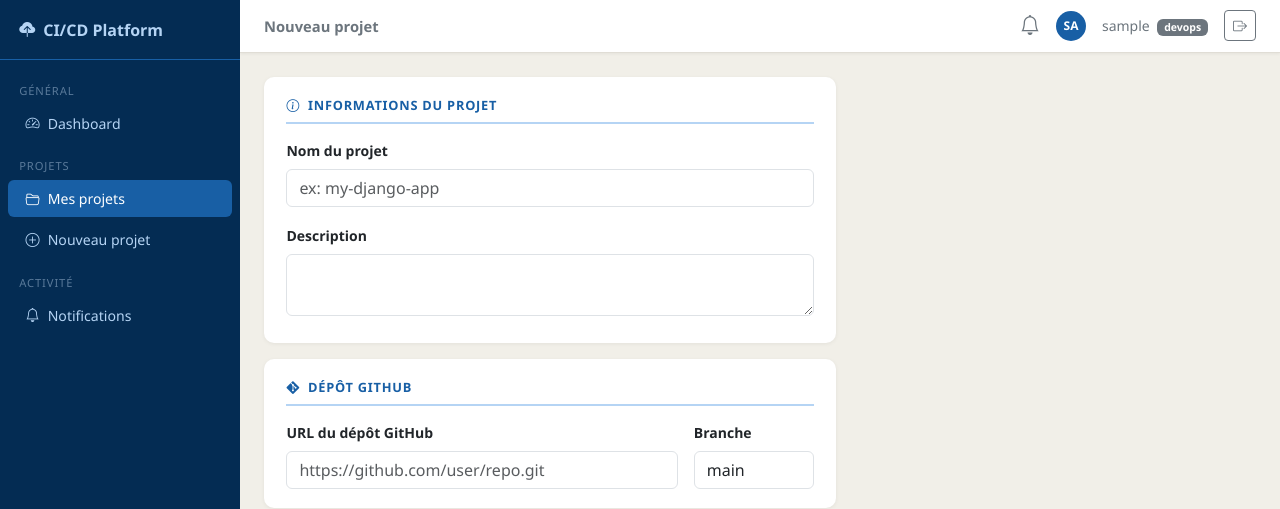
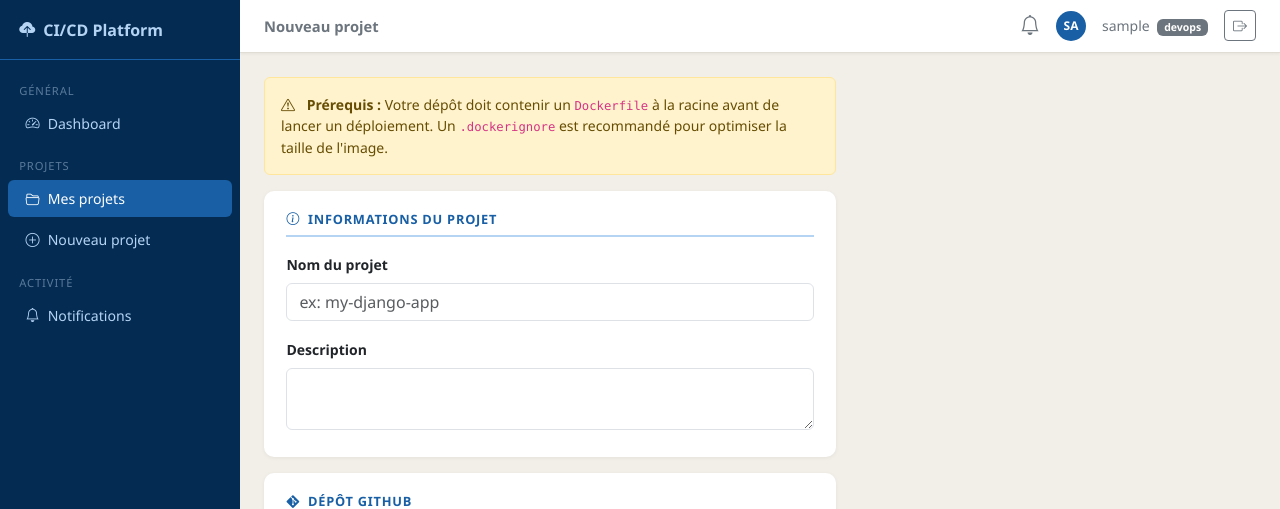
Before and after one commit to sa8aa/cicd-platform, a Django app: page /projects/new/ in a window 1280 px wide. Shown: the top 509 px of the page. Run offline with Django 5.2, Linux system fonts and the light colour scheme; the visitor is signed in with stand-in values (Sample User, id 1); data that the repository does not hold is empty.

Commit message:
Add warning alert for Dockerfile prerequisites
Added a warning alert about prerequisites for deployment.

```diff
--- a/templates/projects/form.html
+++ b/templates/projects/form.html
@@ -9,7 +9,13 @@
 
   <!-- LEFT COLUMN -->
   <div class="col-lg-7">
-
+   <div class="alert alert-warning small">
+    <i class="bi bi-exclamation-triangle me-2"></i>
+    <strong>Prérequis :</strong> Votre dépôt doit contenir un
+    <code>Dockerfile</code> à la racine avant de lancer un déploiement.
+    Un <code>.dockerignore</code> est recommandé pour optimiser la taille
+    de l'image.
+   </div>
     <!-- Projet -->
     <div class="form-section">
       <div class="form-section-title">
```
